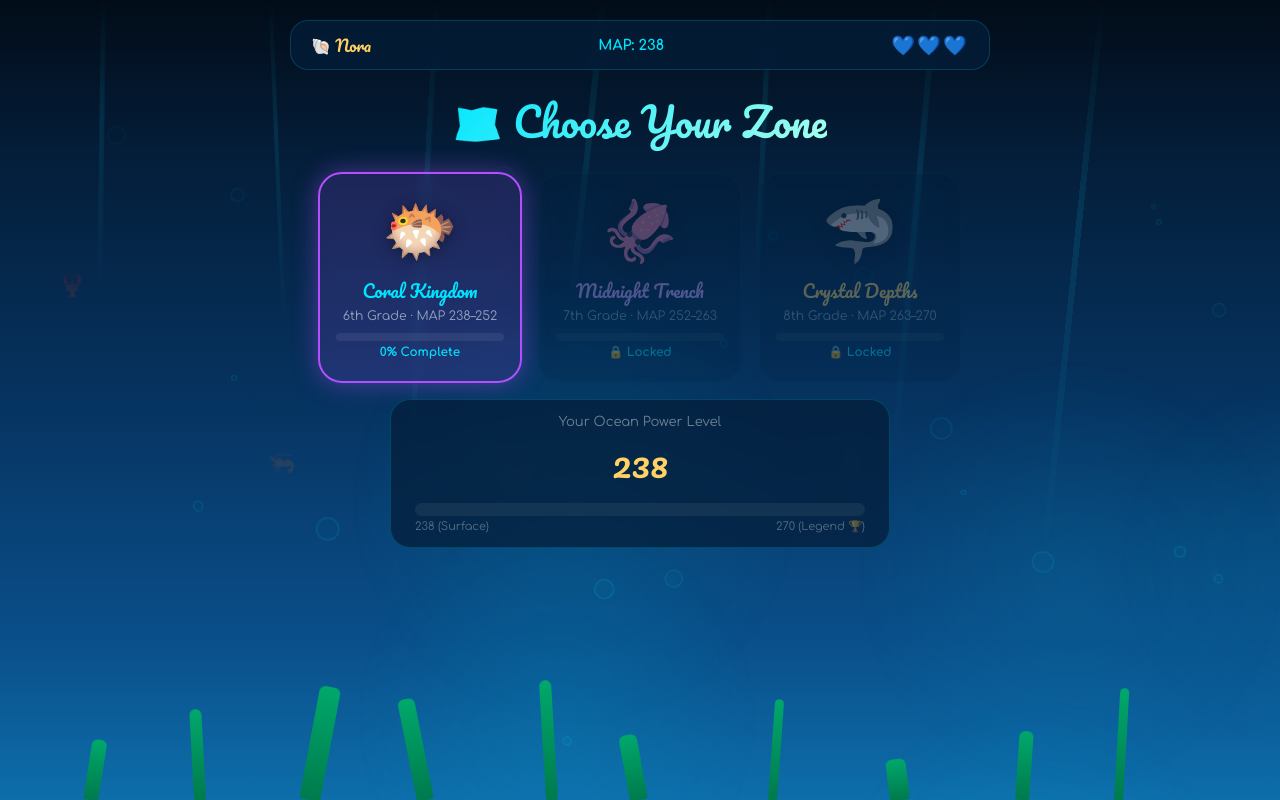
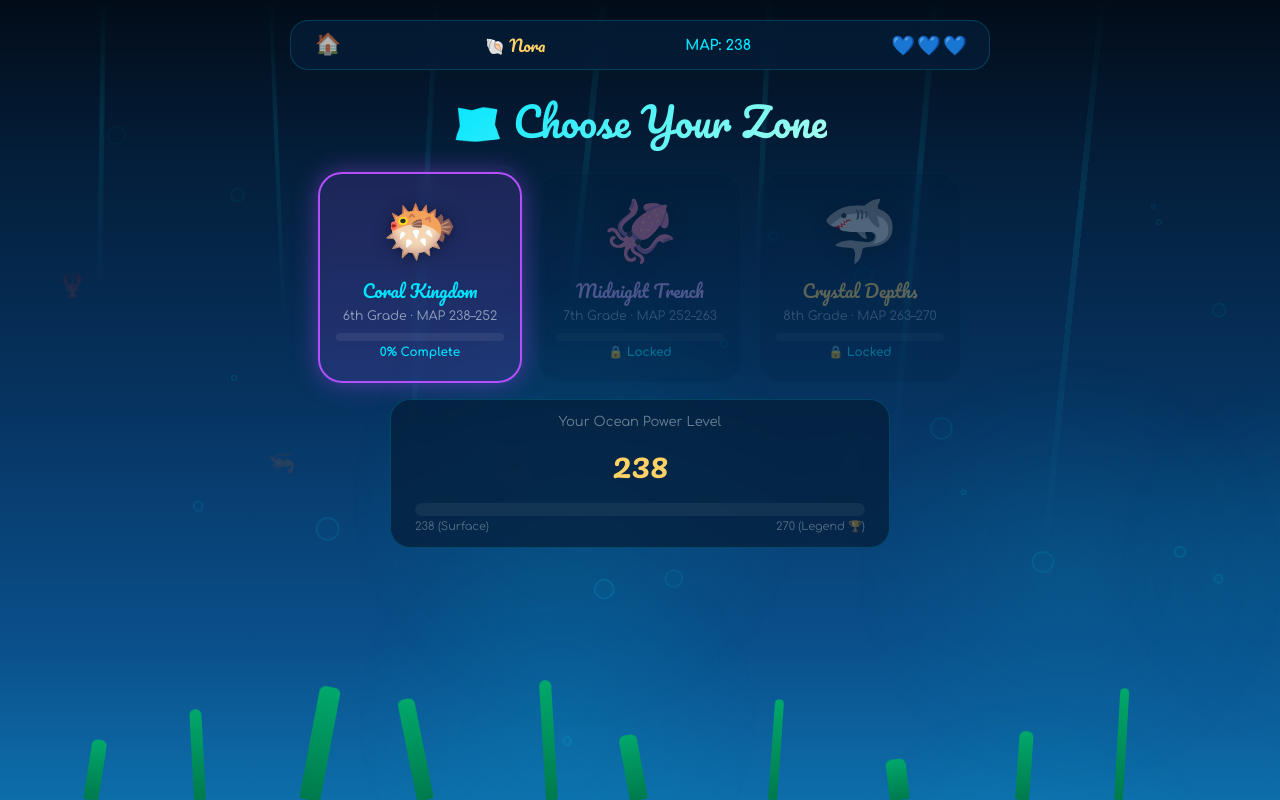
Before and after one commit to 123asd098lkj/Math, a plain HTML site: page ocean_math_adventure.html in a window 1280 px wide. Both pictures are taken after a click on the button "🌊 Start Adventure!". Drawn offline with Linux system fonts and the light colour scheme.

Commit message:
Add home button to map screen in HTML

```diff
--- a/ocean_math_adventure.html
+++ b/ocean_math_adventure.html
@@ -221,6 +221,8 @@ body {
 .hud-name  { font-family: var(--font-h); font-size: 1rem; color: var(--gold); }
 .hud-score { font-size: 0.9rem; font-weight: 700; color: var(--aqua); }
 .hud-lives { font-size: 1.2rem; letter-spacing: 2px; }
+.home-btn { font-size: 1.3rem; text-decoration: none; line-height: 1; opacity: 0.7; transition: opacity 0.2s, transform 0.2s; border-radius: 8px; padding: 2px 4px; }
+.home-btn:hover { opacity: 1; transform: scale(1.15); }
 
 /* ═══════════════════════════════════════
    MAP SCREEN
@@ -481,6 +483,7 @@ body {
 <!-- ══════════ MAP ══════════ -->
 <div id="map-screen" class="screen">
   <div class="hud">
+    <a href="index.html" class="home-btn" title="Back to Home">🏠</a>
     <div class="hud-name">🐚 Nora</div>
     <div class="hud-score">MAP: <span id="hud-map">238</span></div>
     <div class="hud-lives" id="hud-lives">💙💙💙</div>
```
